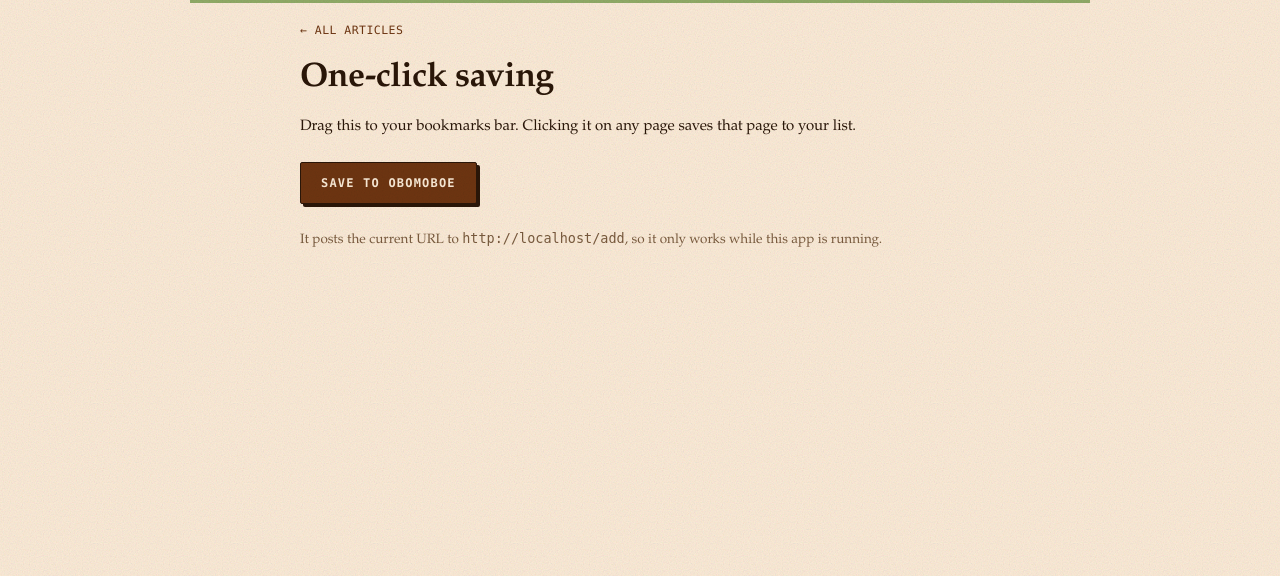
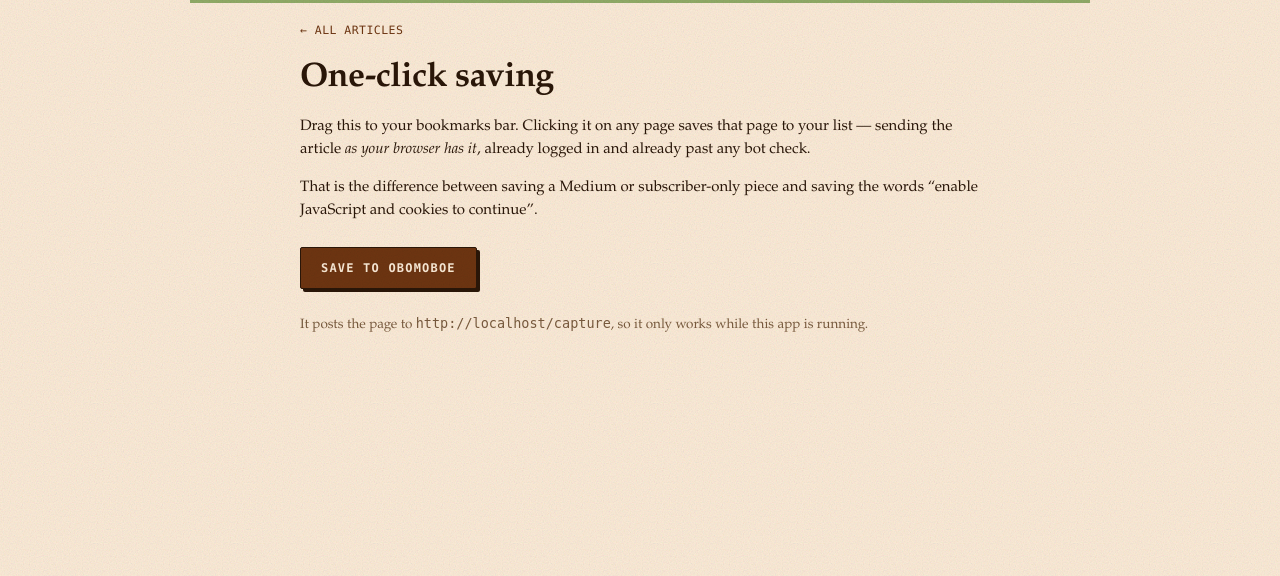
Before and after one commit to afriedman412/obomoboe, a Flask app: page /bookmarklet in a window 1280 px wide. Shown: the part 80-656 px from the top of the page. Run offline with Flask 3, Linux system fonts and the light colour scheme.

Commit message:
Capture pages from the browser, for sites the server cannot fetch
A server-side fetch runs from this machine with no session and no way
through a bot check. Medium answers a plain fetch with 403 and
`cf-mitigated: challenge`, and answers a headless browser with "Sorry, you
have been blocked" -- a hard firewall block, not a solvable challenge. No
amount of better fetching or parsing recovers that article.

The browser asking for it has a session and is already past the check, so
the bookmarklet now posts the rendered DOM to a new /capture endpoint and
the archiver extracts from that, fetching nothing. Same benefit for
anything you subscribe to: what gets archived is what you can see.

  - /capture takes url + html (+ tags), parks the page in the article's
    directory and queues it; the worker skips retrieval entirely.
  - Captured articles record source `browser` and show as "via your
    browser".
  - A captured bot check is refused rather than filed as the article --
    the failure mode when the bookmarklet is clicked while the
    interstitial is still on screen.
  - CORS on that one endpoint, since the bookmarklet posts from the
    article's origin. Documented as a reason this stays on 127.0.0.1.
  - Body capped at MAX_CAPTURE_BYTES (12MB) and refused above it; rendered
    DOMs are large.
  - Tags apply on re-capture too, not only on first save.

Verified end to end by running the bookmarklet's own fetch from a real
browser page against the running app.

Co-Authored-By: Claude Opus 5 <noreply@anthropic.com>

```diff
--- a/src/__init__.py
+++ b/src/__init__.py
@@ -16,6 +16,10 @@ def create_app(overrides: dict[str, Any] | None = None) -> Flask:
     app = Flask(__name__)
     app.config.update(build_config(overrides))
     app.secret_key = os.environ.get("OBOMOBOE_SECRET_KEY", "obomoboe-local")
+
+    # Cap the request body just above the capture limit, so an oversize page
+    # is refused by Flask rather than buffered in full.
+    app.config["MAX_CONTENT_LENGTH"] = app.config["MAX_CAPTURE_BYTES"] + 1_000_000
 
     Path(app.config["DATA_DIR"]).mkdir(parents=True, exist_ok=True)
     Path(app.config["ARCHIVE_DIR"]).mkdir(parents=True, exist_ok=True)
--- a/src/archiver.py
+++ b/src/archiver.py
@@ -29,7 +29,7 @@ from .extract import (Extracted, FetchError, dump_metadata, extract, fetch,
 
 log = logging.getLogger(__name__)
 
-_queue: "queue.Queue[tuple[dict[str, Any], int, bool]]" = queue.Queue()
+_queue: "queue.Queue[tuple[dict[str, Any], int, bool, bool]]" = queue.Queue()
 _workers_started = threading.Event()
 
 # Article ids currently queued or being archived. Two re-archives of the same
@@ -49,8 +49,17 @@ def article_dir(config: dict[str, Any], article_id: int) -> Path:
 # --------------------------------------------------------------------------
 
 
+CAPTURE_NAME = "captured.html"
+
+
+def capture_path(config: dict[str, Any], article_id: int) -> Path:
+    """Where a page sent from the browser is parked for the worker."""
+    return article_dir(config, article_id) / CAPTURE_NAME
+
+
 def archive_article(config: dict[str, Any], article_id: int,
-                    force_archive_ph: bool = False) -> dict[str, Any]:
+                    force_archive_ph: bool = False,
+                    from_capture: bool = False) -> dict[str, Any]:
     """Fetch, extract, and write an article to disk. Updates the DB row."""
     conn = db.connect(config["DB_PATH"])
     try:
@@ -62,7 +71,8 @@ def archive_article(config: dict[str, Any], article_id: int,
         db.update_article(conn, article_id, archive_status=db.PENDING,
                           archive_error=None)
 
-        result, note = _retrieve(config, url, force_archive_ph)
+        result, note = _retrieve(config, url, force_archive_ph,
+                                 article_id if from_capture else None)
         if result is None:
             db.update_article(conn, article_id, archive_status=db.FAILED,
                               archive_error=note, archived_at=db.utcnow())
@@ -120,9 +130,31 @@ def _note(*parts: str | None) -> str | None:
     return "; ".join(kept) if kept else None
 
 
-def _retrieve(config: dict[str, Any], url: str,
-              force_archive_ph: bool) -> tuple[Extracted | None, str | None]:
+def _retrieve(config: dict[str, Any], url: str, force_archive_ph: bool,
+              capture_id: int | None = None
+              ) -> tuple[Extracted | None, str | None]:
     """Try the live page, fall back to archive.today when it looks paywalled."""
+    # A page handed to us by the browser needs no fetching at all -- it was
+    # rendered in a session that is already logged in and already past
+    # whatever bot check stands between us and the article.
+    if capture_id is not None:
+        path = capture_path(config, capture_id)
+        try:
+            html = path.read_text(encoding="utf-8")
+        except OSError as exc:
+            return None, f"captured page could not be read ({exc})"
+        # The point of capturing is to get past a bot check, so a captured
+        # bot check is a failed capture -- say so instead of filing it as the
+        # article. Happens if the bookmarklet is clicked while the
+        # interstitial is still on screen.
+        if is_challenge_page(html):
+            return None, ("the captured page was still a bot check -- wait for "
+                          "the article to load, then click the bookmarklet")
+        captured = extract(html, url, 200, source="browser")
+        if not captured.text.strip():
+            return None, "captured page had no readable text"
+        return captured, None
+
     session = requests.Session()
     user_agent = config["USER_AGENT"]
     timeout = config["FETCH_TIMEOUT"]
@@ -237,21 +269,22 @@ def _localize_images(config: dict[str, Any], target: Path, result: Extracted,
 
 
 def enqueue(config: dict[str, Any], article_id: int,
-            force_archive_ph: bool = False) -> bool:
+            force_archive_ph: bool = False,
+            from_capture: bool = False) -> bool:
     """Queue an article. Returns False if it is already being archived."""
     with _inflight_lock:
         if article_id in _inflight:
             return False
         _inflight.add(article_id)
-    _queue.put((config, article_id, force_archive_ph))
+    _queue.put((config, article_id, force_archive_ph, from_capture))
     return True
 
 
 def _worker() -> None:
     while True:
-        config, article_id, force = _queue.get()
+        config, article_id, force, captured = _queue.get()
         try:
-            archive_article(config, article_id, force)
+            archive_article(config, article_id, force, captured)
         except Exception:
             log.exception("worker crashed on article %s", article_id)
         finally:
--- a/src/config.py
+++ b/src/config.py
@@ -50,6 +50,9 @@ def build_config(overrides: dict[str, Any] | None = None) -> dict[str, Any]:
             if h.strip()
         ],
         "ARCHIVE_WORKERS": _env_int("OBOMOBOE_WORKERS", 2),
+        # Upper bound on a page captured by the bookmarklet. Rendered DOMs
+        # run large; this is a guard against a runaway, not a target.
+        "MAX_CAPTURE_BYTES": _env_int("OBOMOBOE_MAX_CAPTURE_BYTES", 12_000_000),
         # Set false in tests so archiving runs inline / not at all.
         "START_WORKERS": True,
     }
--- a/src/routes.py
+++ b/src/routes.py
@@ -96,6 +96,72 @@ def _add_response(article_id: int | None, message: str, code: int,
                         "duplicate": duplicate}), code
     flash(message, "error" if code >= 400 else "ok")
     return redirect(request.referrer or url_for("main.index"))
+
+
+# The bookmarklet posts from the article's own origin, so the browser needs
+# permission to send it and to read the reply. Scoped to this one endpoint.
+def _cors(response):
+    response.headers["Access-Control-Allow-Origin"] = "*"
+    response.headers["Access-Control-Allow-Headers"] = "Content-Type"
+    response.headers["Access-Control-Allow-Methods"] = "POST, OPTIONS"
+    return response
+
+
+@bp.route("/capture", methods=["POST", "OPTIONS"])
+def capture():
+    """Take a page already rendered by the browser.
+
+    The live fetch runs from this machine with no session and no way past a
+    bot check. The browser doing the asking has both, so for anything behind
+    a challenge or a subscription this is the only thing that works.
+    """
+    if request.method == "OPTIONS":
+        return _cors(current_app.make_response(("", 204)))
+
+    payload = request.get_json(silent=True) or request.form
+    raw = payload.get("url", "")
+    html = payload.get("html", "") or ""
+    tags = payload.get("tags", "") or ""
+
+    try:
+        url = normalize_url(raw)
+    except ValueError as exc:
+        return _cors(jsonify({"error": str(exc)})), 400
+
+    limit = current_app.config["MAX_CAPTURE_BYTES"]
+    if len(html.encode("utf-8", "ignore")) > limit:
+        return _cors(jsonify({"error": f"page too large (limit {limit} bytes)"})), 413
+    if not html.strip():
+        return _cors(jsonify({"error": "no page content sent"})), 400
+
+    conn = db.get_db()
+    existing = db.find_by_url(conn, url)
+    if existing is not None:
+        article_id = int(existing["id"])
+    else:
+        try:
+            article_id = db.insert_article(conn, url=url, original_url=url)
+        except sqlite3.IntegrityError:
+            row = db.find_by_url(conn, url)
+            if row is None:
+                return _cors(jsonify({"error": "could not save"})), 500
+            article_id = int(row["id"])
+
+    # Tag whether or not the row is new -- re-capturing a page you are
+    # refiling should still accept the tags you sent with it.
+    for name in _split_tags(tags):
+        db.add_tag(conn, article_id, name)
+
+    path = archiver.capture_path(dict(current_app.config), article_id)
+    path.parent.mkdir(parents=True, exist_ok=True)
+    path.write_text(html, encoding="utf-8")
+
+    db.update_article(conn, article_id, archive_status=db.PENDING,
+                      archive_error=None)
+    queued = archiver.enqueue(dict(current_app.config), article_id,
+                              from_capture=True)
+    return _cors(jsonify({"id": article_id, "queued": queued,
+                          "message": "Captured from your browser"})), 201
 
 
 @bp.route("/a/<int:article_id>")
@@ -268,12 +334,17 @@ def api_articles():
 @bp.route("/bookmarklet")
 def bookmarklet():
     base = request.url_root.rstrip("/")
+    # Sends the page as your browser rendered it -- logged in, and past any
+    # bot check -- instead of asking the server to go and fetch it blind.
     code = (
         "javascript:(function(){"
-        "var f=document.createElement('form');"
-        f"f.method='POST';f.action='{base}/add';f.target='_blank';"
-        "var i=document.createElement('input');"
-        "i.name='url';i.value=location.href;f.appendChild(i);"
-        "document.body.appendChild(f);f.submit();f.remove();})();"
+        "fetch('" + base + "/capture',{method:'POST',"
+        "headers:{'Content-Type':'application/json'},"
+        "body:JSON.stringify({url:location.href,"
+        "html:document.documentElement.outerHTML})})"
+        ".then(function(r){return r.json()})"
+        ".then(function(d){alert(d.error?('obomoboe: '+d.error):"
+        "'Saved to obomoboe')})"
+        ".catch(function(e){alert('obomoboe: '+e)});})();"
     )
     return render_template("bookmarklet.html", code=code, base=base)
--- a/src/templates/article.html
+++ b/src/templates/article.html
@@ -19,7 +19,7 @@
       {%- else %}{{ {'pending': 'archiving...', 'ok': 'archived',
                      'failed': 'archive failed'}[article.archive_status] }}
       {%- endif %}
-      {%- if article.archive_source == 'archive.today' %} via archive.today{% endif %}
+      {%- if article.archive_source == 'archive.today' %} via archive.today{% elif article.archive_source == 'browser' %} via your browser{% endif %}
     </span>
   </div>
 
--- a/src/templates/bookmarklet.html
+++ b/src/templates/bookmarklet.html
@@ -6,12 +6,16 @@
   <p class="crumbs"><a href="{{ url_for('main.index') }}">&larr; all articles</a></p>
   <h1>One-click saving</h1>
   <p>Drag this to your bookmarks bar. Clicking it on any page saves that page
-    to your list.</p>
+    to your list &mdash; sending the article <em>as your browser has it</em>,
+    already logged in and already past any bot check.</p>
+  <p>That is the difference between saving a Medium or subscriber-only piece
+    and saving the words &ldquo;enable JavaScript and cookies to
+    continue&rdquo;.</p>
   <p style="margin: 24px 0;">
     <a class="bookmarklet-drag" href="{{ code }}">Save to obomoboe</a>
   </p>
   <p style="color: var(--muted); font-size: 13.5px;">
-    It posts the current URL to <code>{{ base }}/add</code>, so it only works
+    It posts the page to <code>{{ base }}/capture</code>, so it only works
     while this app is running.
   </p>
 </div>
--- a/src/templates/index.html
+++ b/src/templates/index.html
@@ -91,7 +91,7 @@
           {%- else %}{{ {'pending': 'archiving...', 'ok': 'archived',
                          'failed': 'archive failed'}[a.archive_status] }}
           {%- endif %}
-          {%- if a.archive_source == 'archive.today' %} via archive.today{% endif %}
+          {%- if a.archive_source == 'archive.today' %} via archive.today{% elif a.archive_source == 'browser' %} via your browser{% endif %}
         </span>
       </div>
       <div class="tags" data-role="tags">
```
Also changed, not shown: tests/test_app.py (+95 -1 lines), README.md.
